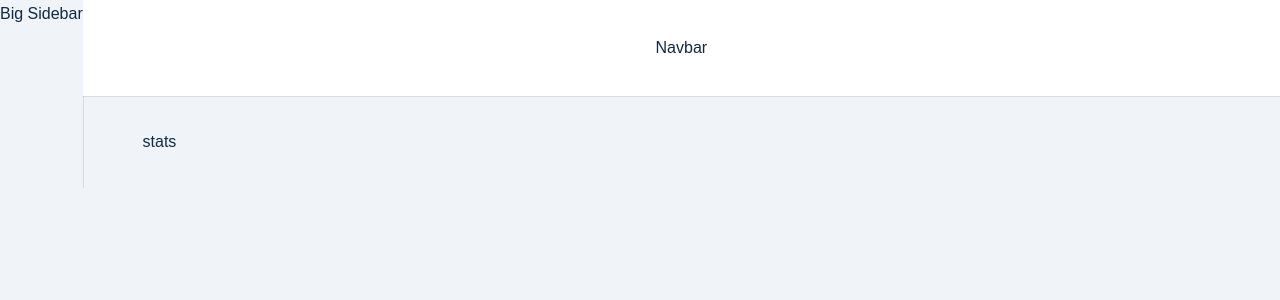
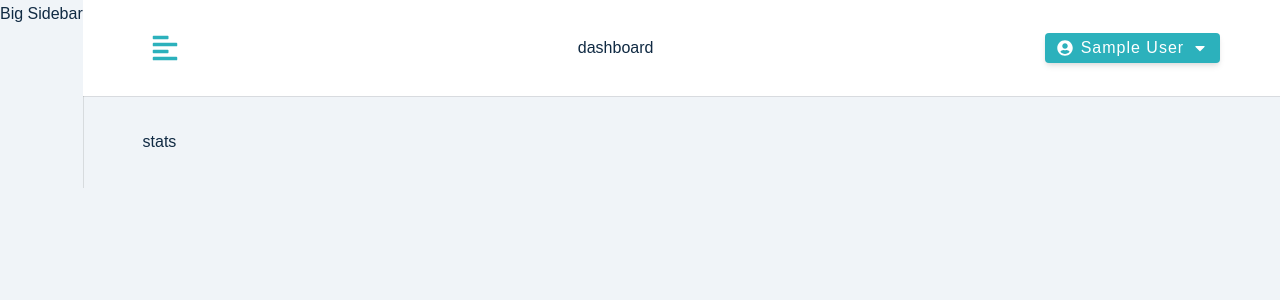
Before and after one commit to AlaaDesouky/jobify, a React (Create React App) app: page / in a window 1280 px wide. Shown: the top 300 px of the page. Built offline with nearby package versions, Linux system fonts and the light colour scheme; sample sign-in values are in the browser's storage.

Commit message:
Navbar functionality

```diff
--- a/src/components/Navbar.js
+++ b/src/components/Navbar.js
@@ -1,8 +1,36 @@
+import { useState } from 'react'
 import Wrapper from '../assets/wrappers/Navbar'
+import { FaAlignLeft, FaUserCircle, FaCaretDown } from 'react-icons/fa'
+import { useAppContext } from '../context/appContext'
+import Logo from './Logo'
+
+
 const Navbar = () => {
+  const [showLogout, setShowLogout] = useState(false)
+  const { user, toggleSidebar, logoutUser } = useAppContext()
   return (
     <Wrapper>
-      Navbar
+      <div className="nav-center">
+        <button type='button' className="toggle-btn" onClick={toggleSidebar} >
+          <FaAlignLeft />
+        </button>
+        <div>
+          <Logo />
+          <div className="logo-text">dashboard</div>
+        </div>
+        <div className="btn-container">
+          <button type='button' className="btn" onClick={() => setShowLogout(!showLogout)} >
+            <FaUserCircle />
+            {user?.name}
+            <FaCaretDown />
+          </button>
+          <div className={`dropdown ${showLogout && "show-dropdown"}`}>
+            <button type='button' className="dropdown-btn" onClick={logoutUser}>
+              logout
+            </button>
+          </div>
+        </div>
+      </div>
     </Wrapper>
   )
 }
--- a/src/context/actions.js
+++ b/src/context/actions.js
@@ -4,3 +4,6 @@
 export const SET_USER_BEGIN = 'SET_USER_BEGIN'
 export const SET_USER_SUCCESS = 'SET_USER_SUCCESS'
 export const SET_USER_ERROR = 'SET_USER_ERROR'
+export const LOGOUT_USER = 'LOGOUT_USER'
+
+export const TOGGLE_SIDEBAR = 'TOGGLE_SIDEBAR'
--- a/src/context/appContext.js
+++ b/src/context/appContext.js
@@ -5,7 +5,9 @@
   DISPLAY_ALERT,
   SET_USER_BEGIN,
   SET_USER_ERROR,
-  SET_USER_SUCCESS
+  SET_USER_SUCCESS,
+  LOGOUT_USER,
+  TOGGLE_SIDEBAR
 } from './actions'
 import reducer from './reducer'
 
@@ -19,6 +21,7 @@
   showAlert: false,
   alertText: '',
   alertType: '',
+  showSidebar: false,
   user: user ? JSON.parse(user) : null,
   token: token || null,
   userLocation: userLocation || '',
@@ -68,13 +71,22 @@
     } catch (error) {
       dispatch({ type: SET_USER_ERROR, payload: { msg: error.response.data.msg } })
     }
-
     clearAlert()
   }
 
+  // Logout User
+  const logoutUser = () => {
+    dispatch({ type: LOGOUT_USER })
+    removeUserFromLocalStorage()
+  }
+
+  // Sidebar
+  const toggleSidebar = () => {
+    dispatch({ type: TOGGLE_SIDEBAR })
+  }
 
   return (
-    <AppContext.Provider value={{ ...state, displayAlert, setUser }}>
+    <AppContext.Provider value={{ ...state, displayAlert, setUser, toggleSidebar, logoutUser }}>
       {children}
     </AppContext.Provider>
   )
--- a/src/context/reducer.js
+++ b/src/context/reducer.js
@@ -1,9 +1,12 @@
+import { initialState } from './appContext'
 import {
   CLEAR_ALERT,
   DISPLAY_ALERT,
+  LOGOUT_USER,
   SET_USER_BEGIN,
   SET_USER_ERROR,
-  SET_USER_SUCCESS
+  SET_USER_SUCCESS,
+  TOGGLE_SIDEBAR
 } from "./actions"
 
 
@@ -48,6 +51,22 @@
     }
   }
 
+  // LOGOUT USER
+  if (action.type === LOGOUT_USER) {
+    return {
+      ...initialState,
+      user: null,
+      token: null,
+      userLocation: '',
+      jobLocation: ''
+    }
+  }
+
+  // SIDEBAR
+  if (action.type === TOGGLE_SIDEBAR) {
+    return { ...state, showSidebar: !state.showSidebar }
+  }
+
   throw new Error(`no such action : ${action.type}`)
 }
 
--- a/src/pages/ProtectedRoute.js
+++ b/src/pages/ProtectedRoute.js
@@ -3,7 +3,6 @@
 
 const ProtectedRoute = ({ children }) => {
   const { user } = useAppContext()
-  console.log(user)
   if (!user) {
     return <Navigate to="/landing" />
   }
--- a/src/pages/dashboard/SharedLayout.js
+++ b/src/pages/dashboard/SharedLayout.js
@@ -3,7 +3,7 @@
 import { BigSidebar, Navbar, SmallSidebar } from '../../components'
 import { useAppContext } from '../../context/appContext'
 const SharedLayout = () => {
-  const { user } = useAppContext()
+  const { user, showSidebar } = useAppContext()
   return (
     <Wrapper>
       <main className="dashboard">
```
